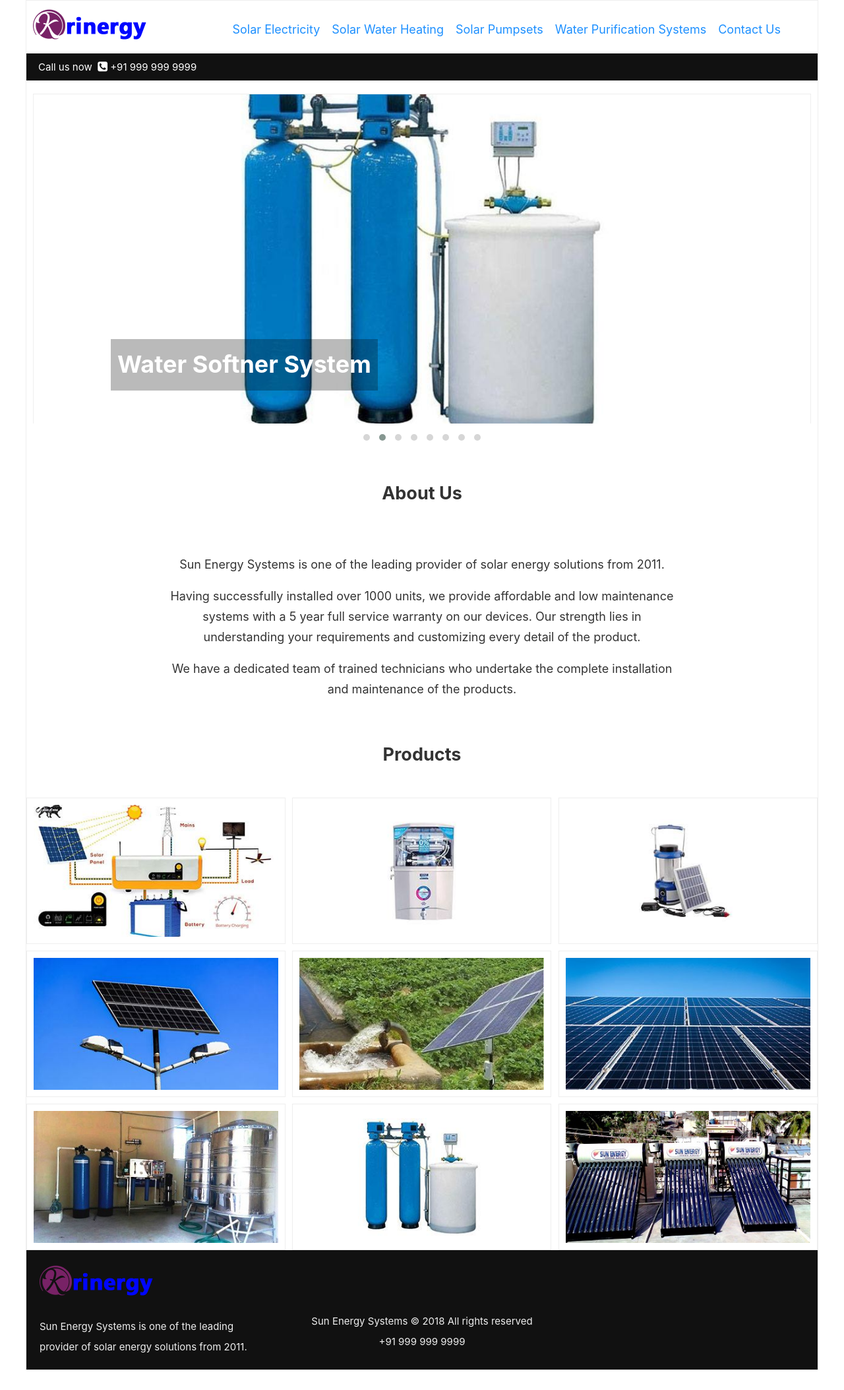
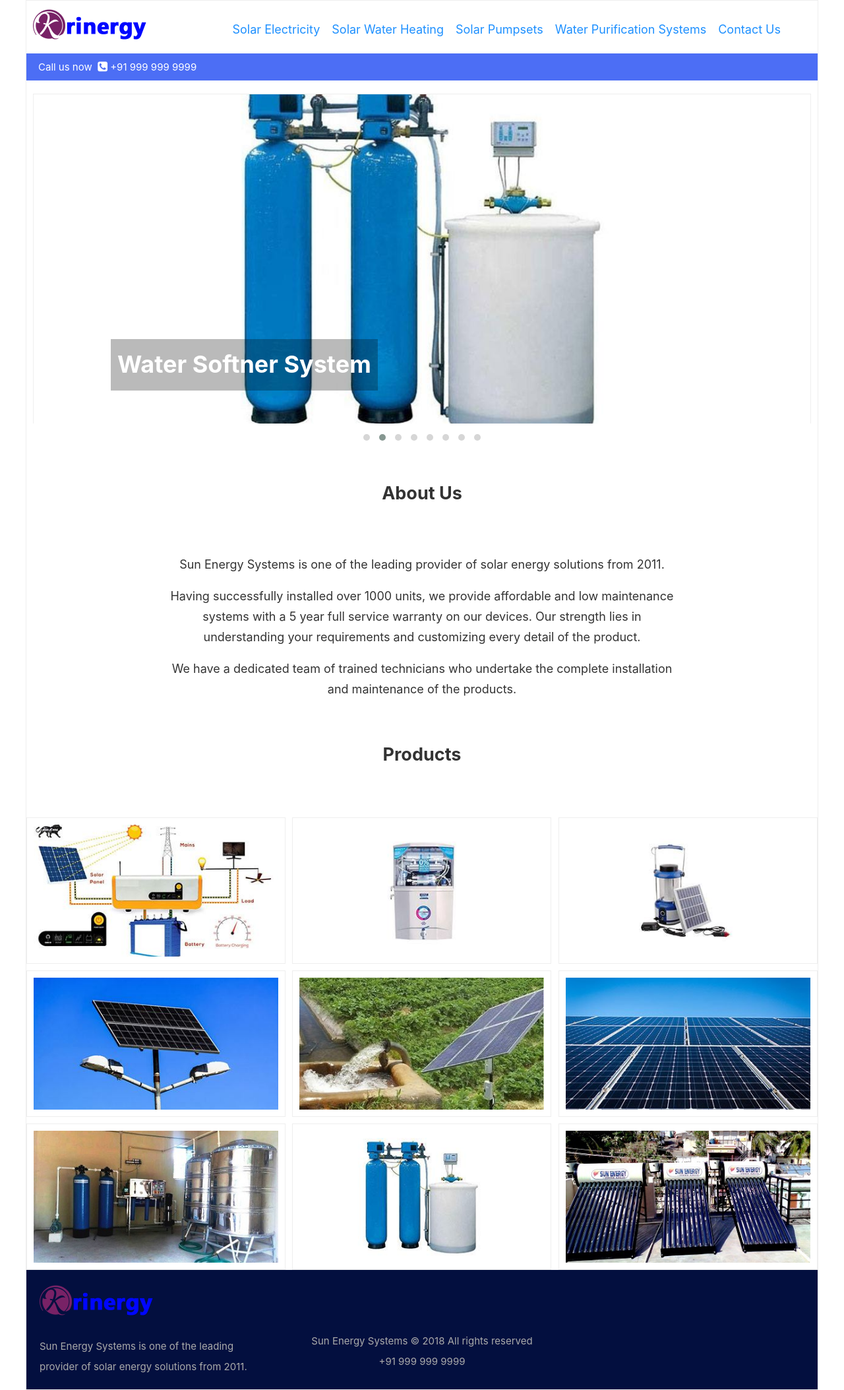
Before and after one commit to sharu725/script, a Jekyll site: the page built from index.html, in a window 1280 px wide. Shown: the whole page at 66% size. Built offline with Jekyll 4.4.1, drawn with Linux system fonts in a browser that asks for light colours; before the commit the page ends 2077 px from its top, so only the background shows below that.

Commit message:
color scheme added

```diff
--- a/_data/data.yml
+++ b/_data/data.yml
@@ -46,6 +46,7 @@ about-us:
 
 
 products-title: Products
+#product-description: '<p>At Sun Energy Systems we offer a wide range of products catering to both Domestic and Industrial needs.</p><p>Our systems are carefully installed by trained technicians and I personally supervise and see through every detail. I believe each customer is entitled to 100 % satisfaction and commitment.</p>'
 products:
     - image: /images/products/Solar-Home-ups.jpg
       text: Solar Home UPS
--- a/_includes/form.html
+++ b/_includes/form.html
@@ -1,4 +1,4 @@
- <form class="form" action="" data-aos="fade-up">
+ <form class="form" action="" data-aos="fade-up" data-aos-offset="30" data-aos-easing="ease-in-sine">
     <div class="input">
     <input name="name" type="text" placeholder="Name"/>
     </div>
@@ -6,7 +6,7 @@
    <input name="phone" type="tel" required placeholder="Phone"/>
    </div>
    <div class="submit">
-      <button type="submit" class="btn">
+      <button type="submit" class="btn btn-success-gradiant">
                     <i class="fa fa-phone"></i><span> Call Me</span>
       </button>
    </div>
--- a/_sass/_style.scss
+++ b/_sass/_style.scss
@@ -49,7 +49,7 @@ a {
 }
 
 .call {
-    background-color: #111;
+    background-color: $brand-color;
     color: #fff;
     padding: 5px 1em !important;
     .fa {
@@ -156,6 +156,9 @@ a {
         display: block;
     }
 
+    p {
+        text-align: center;
+    }
 
 }
 .about-us {
@@ -165,8 +168,8 @@ a {
 }
 
 footer {
-    background-color: #111;
-    color: #eee;
+    background-color: darken($brand-color, 50%);
+    color: #aaa;
     .footer-about {
         margin: 0;
     }
@@ -190,6 +193,28 @@ footer {
         color: #fff;
     }
 }
+
+.btn-success-gradiant {
+  background: $brand-color;
+  background: -webkit-linear-gradient(legacy-direction(to right), $brand-color 0%, lighten($brand-color, 8%) 100%);
+  background: -webkit-gradient(linear, left top, right top, from($brand-color), to(lighten($brand-color, 8%)));
+  background: -webkit-linear-gradient(left, $brand-color 0%, lighten($brand-color, 8%) 100%);
+  background: -o-linear-gradient(left, $brand-color 0%, lighten($brand-color, 8%) 100%);
+  background: linear-gradient(to right, $brand-color 0%, lighten($brand-color, 8%) 100%);
+  border: 0px; }
+  .btn-success-gradiant:hover {
+    background: lighten($brand-color, 8%);
+    background: -webkit-linear-gradient(legacy-direction(to right), lighten($brand-color, 8%) 0%, $brand-color 100%);
+    background: -webkit-gradient(linear, left top, right top, from(lighten($brand-color, 8%)), to($brand-color));
+    background: -webkit-linear-gradient(left, lighten($brand-color, 8%) 0%, $brand-color 100%);
+    background: -o-linear-gradient(left, lighten($brand-color, 8%) 0%, $brand-color 100%);
+    background: linear-gradient(to right, lighten($brand-color, 8%) 0%, $brand-color 100%); }
+  .btn-success-gradiant.active, .btn-success-gradiant:active, .btn-success-gradiant:focus {
+    -webkit-box-shadow: 0px;
+    box-shadow: 0px;
+    opacity: 1; }
+
+
 
 .products-page {
     margin: 2em 0;
--- a/index.html
+++ b/index.html
@@ -30,8 +30,11 @@ layout: default
 </div>
 
 <div class="product-image">
-   <div class="r">
-        <div class="c-12 text-center" data-aos="fade-up"><h2>{{site.data.data.products-title}}</h2></div>
+   <div class="r" data-aos="fade-up">
+        <div class="c-12 text-center"><h2>{{site.data.data.products-title}}</h2></div>
+        <div class="c-2"></div>
+        <div class="c-8">{{site.data.data.product-description}}</div>
+        <div class="c-2"></div>
         {% for item in site.data.data.products %}
         <div class="c-4" data-aos="flip-left">
             <div class="hover-text"><a href="{{site.baseurl}}{{item.link}}"><h3>{{item.text}}</h3></a></div>
```
